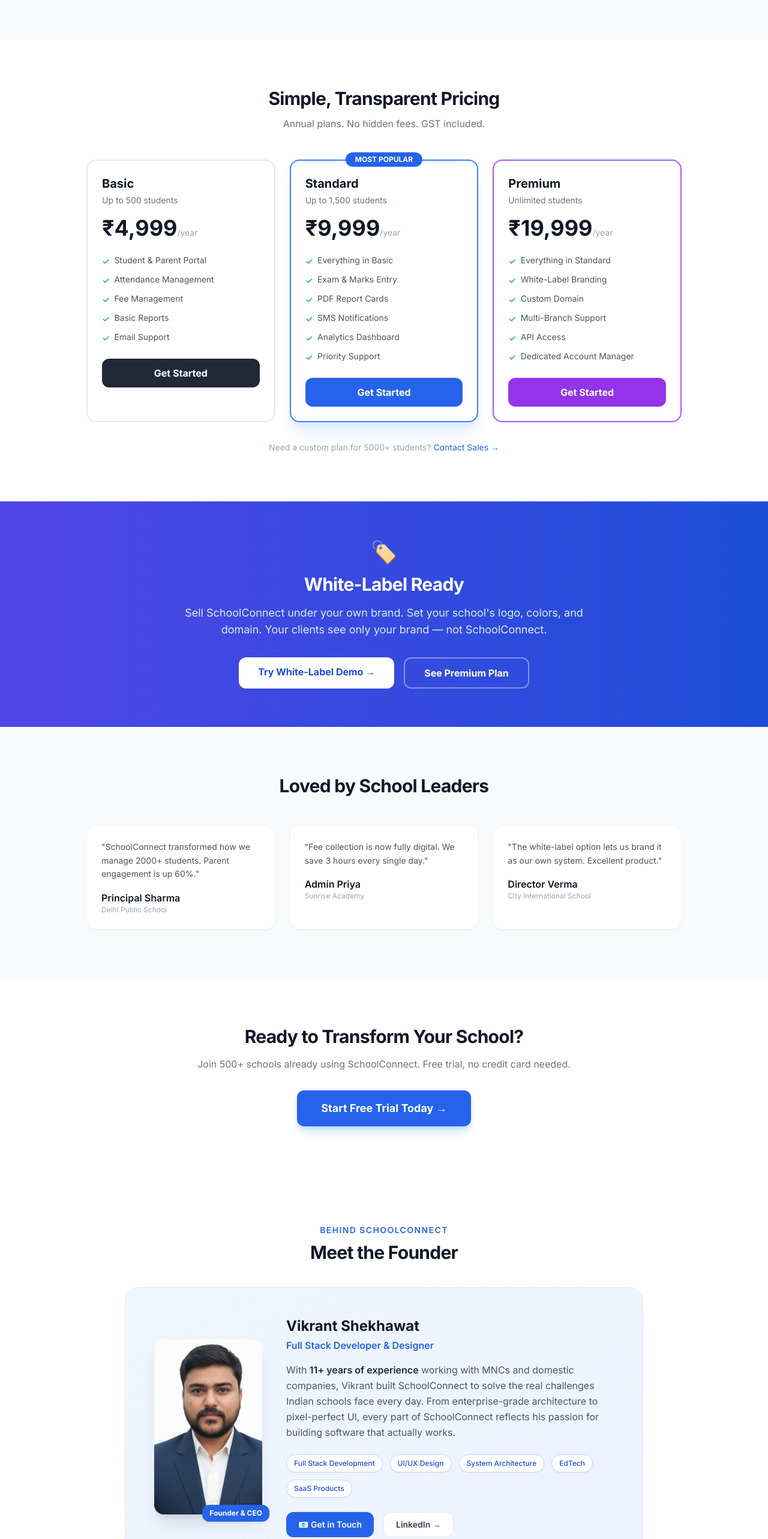
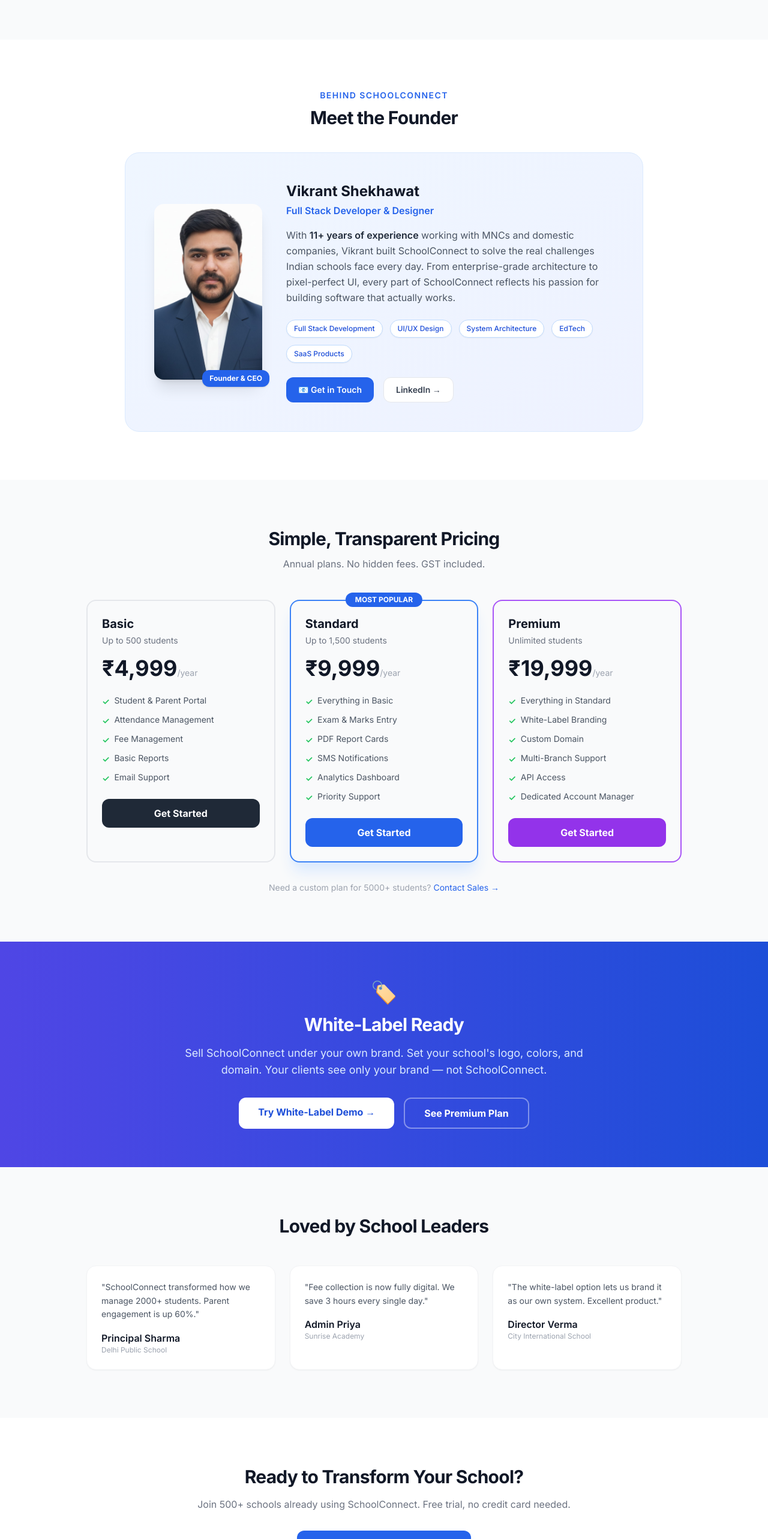
Before and after one commit to rvschoolsx-erp/Rvschools, a Next.js app in the folder frontend/: page / in a window 1280 px wide. Shown: the part 1463-4029 px from the top of the page at 60% size. Built offline with nearby package versions, Linux system fonts and the light colour scheme; no server answers.

Commit message:
feat: move founder section before pricing

```diff
--- a/frontend/src/app/page.tsx
+++ b/frontend/src/app/page.tsx
@@ -134,8 +134,53 @@
         </div>
       </section>
 
+      {/* Founder Section */}
+      <section className="py-20 bg-white">
+        <div className="max-w-4xl mx-auto px-4">
+          <div className="text-center mb-10">
+            <span className="text-blue-600 text-sm font-semibold uppercase tracking-widest">Behind SchoolConnect</span>
+            <h2 className="text-3xl font-bold text-gray-900 mt-2">Meet the Founder</h2>
+          </div>
+          <div className="bg-gradient-to-br from-blue-50 to-indigo-50 rounded-3xl p-8 md:p-12 flex flex-col md:flex-row items-center gap-10 border border-blue-100">
+            <div className="flex-shrink-0">
+              <div className="relative">
+                <Image src="/vikrant.jpg" alt="Vikrant Shekhawat" width={180} height={180} className="rounded-2xl object-cover shadow-xl" />
+                <div className="absolute -bottom-3 -right-3 bg-blue-600 text-white text-xs font-bold px-3 py-1.5 rounded-xl shadow">
+                  Founder & CEO
+                </div>
+              </div>
+            </div>
+            <div className="flex-1 text-center md:text-left">
+              <h3 className="text-2xl font-bold text-gray-900 mb-1">Vikrant Shekhawat</h3>
+              <p className="text-blue-600 font-semibold mb-4">Full Stack Developer & Designer</p>
+              <p className="text-gray-600 leading-relaxed mb-6">
+                With <span className="font-semibold text-gray-800">11+ years of experience</span> working with MNCs and domestic companies,
+                Vikrant built SchoolConnect to solve the real challenges Indian schools face every day.
+                From enterprise-grade architecture to pixel-perfect UI, every part of SchoolConnect
+                reflects his passion for building software that actually works.
+              </p>
+              <div className="flex flex-wrap gap-3 justify-center md:justify-start mb-6">
+                {['Full Stack Development', 'UI/UX Design', 'System Architecture', 'EdTech', 'SaaS Products'].map(skill => (
+                  <span key={skill} className="bg-white border border-blue-200 text-blue-700 text-xs font-medium px-3 py-1.5 rounded-full shadow-sm">
+                    {skill}
+                  </span>
+                ))}
+              </div>
+              <div className="flex gap-4 justify-center md:justify-start">
+                <a href="mailto:vikrant@schoolconnect.in" className="flex items-center gap-2 bg-blue-600 hover:bg-blue-500 text-white text-sm font-semibold px-5 py-2.5 rounded-xl transition-colors">
+                  📧 Get in Touch
+                </a>
+                <a href="https://linkedin.com" target="_blank" rel="noopener noreferrer" className="flex items-center gap-2 bg-white border border-gray-200 hover:border-blue-300 text-gray-700 text-sm font-semibold px-5 py-2.5 rounded-xl transition-colors">
+                  LinkedIn →
+                </a>
+              </div>
+            </div>
+          </div>
+        </div>
+      </section>
+
       {/* Pricing */}
-      <section id="pricing" className="py-20 bg-white">
+      <section id="pricing" className="py-20 bg-gray-50">
         <div className="max-w-5xl mx-auto px-4">
           <div className="text-center mb-12">
             <h2 className="text-3xl font-bold text-gray-900 mb-3">Simple, Transparent Pricing</h2>
@@ -223,65 +268,6 @@
         </div>
       </section>
 
-      {/* Founder Section */}
-      <section className="py-20 bg-white">
-        <div className="max-w-4xl mx-auto px-4">
-          <div className="text-center mb-10">
-            <span className="text-blue-600 text-sm font-semibold uppercase tracking-widest">Behind SchoolConnect</span>
-            <h2 className="text-3xl font-bold text-gray-900 mt-2">Meet the Founder</h2>
-          </div>
-          <div className="bg-gradient-to-br from-blue-50 to-indigo-50 rounded-3xl p-8 md:p-12 flex flex-col md:flex-row items-center gap-10 border border-blue-100">
-            <div className="flex-shrink-0">
-              <div className="relative">
-                <Image
-                  src="/vikrant.jpg"
-                  alt="Vikrant Shekhawat"
-                  width={180}
-                  height={180}
-                  className="rounded-2xl object-cover shadow-xl"
-                />
-                <div className="absolute -bottom-3 -right-3 bg-blue-600 text-white text-xs font-bold px-3 py-1.5 rounded-xl shadow">
-                  Founder & CEO
-                </div>
-              </div>
-            </div>
-            <div className="flex-1 text-center md:text-left">
-              <h3 className="text-2xl font-bold text-gray-900 mb-1">Vikrant Shekhawat</h3>
-              <p className="text-blue-600 font-semibold mb-4">Full Stack Developer & Designer</p>
-              <p className="text-gray-600 leading-relaxed mb-6">
-                With <span className="font-semibold text-gray-800">11+ years of experience</span> working with MNCs and domestic companies,
-                Vikrant built SchoolConnect to solve the real challenges Indian schools face every day.
-                From enterprise-grade architecture to pixel-perfect UI, every part of SchoolConnect
-                reflects his passion for building software that actually works.
-              </p>
-              <div className="flex flex-wrap gap-3 justify-center md:justify-start mb-6">
-                {['Full Stack Development', 'UI/UX Design', 'System Architecture', 'EdTech', 'SaaS Products'].map(skill => (
-                  <span key={skill} className="bg-white border border-blue-200 text-blue-700 text-xs font-medium px-3 py-1.5 rounded-full shadow-sm">
-                    {skill}
-                  </span>
-                ))}
-              </div>
-              <div className="flex gap-4 justify-center md:justify-start">
-                <a
-                  href="mailto:vikrant@schoolconnect.in"
-                  className="flex items-center gap-2 bg-blue-600 hover:bg-blue-500 text-white text-sm font-semibold px-5 py-2.5 rounded-xl transition-colors"
-                >
-                  📧 Get in Touch
-                </a>
-                <a
-                  href="https://linkedin.com"
-                  target="_blank"
-                  rel="noopener noreferrer"
-                  className="flex items-center gap-2 bg-white border border-gray-200 hover:border-blue-300 text-gray-700 text-sm font-semibold px-5 py-2.5 rounded-xl transition-colors"
-                >
-                  LinkedIn →
-                </a>
-              </div>
-            </div>
-          </div>
-        </div>
-      </section>
-
       {/* Footer */}
       <footer className="bg-gray-900 text-gray-400 py-12">
         <div className="max-w-5xl mx-auto px-4">
```
